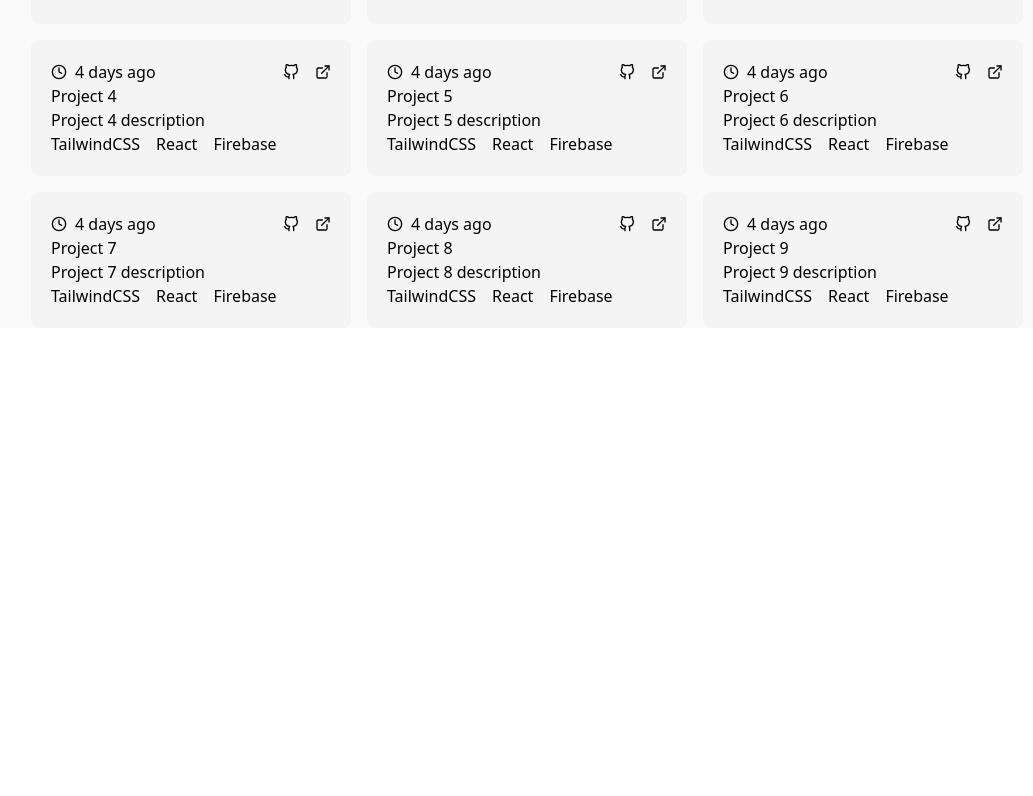
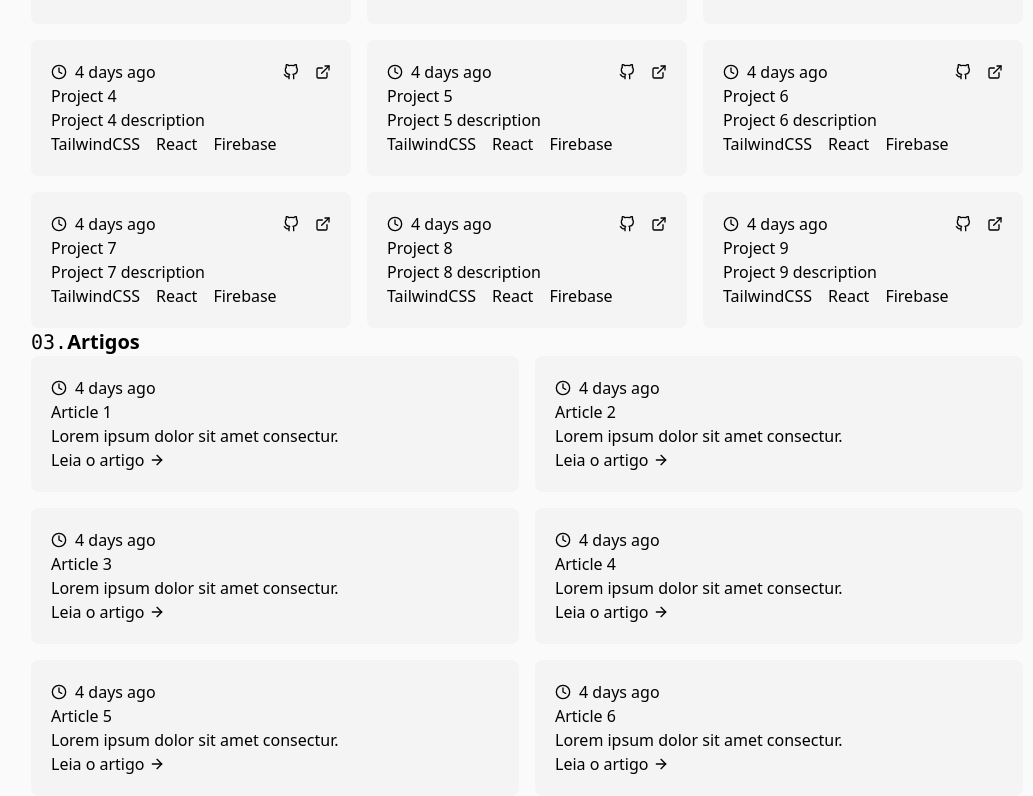
Before and after one commit to leottx/leotx-site, a Next.js app: page / in a window 1280 px wide. Shown: the part 592-1388 px from the top of the page, without its empty margins (113-1146 px from the left). Before the commit the page ends 920 px from the top, so only its background shows below. Built offline with nearby package versions, Linux system fonts and the light colour scheme.

Commit message:
feat: cria a estrutura e os estilos iniciais do componente Articles e cria as rotas da pagina de artigos

```diff
--- /dev/null
+++ b/src/components/Articles.js
@@ -0,0 +1,70 @@
+// Components
+import Link from "next/link";
+
+// Icons
+import { FiClock, FiArrowRight } from "react-icons/fi";
+
+const articles = [
+  {
+    id: "1",
+    title: "Article 1",
+    description: "Lorem ipsum dolor sit amet consectur.",
+  },
+  {
+    id: "2",
+    title: "Article 2",
+    description: "Lorem ipsum dolor sit amet consectur.",
+  },
+  {
+    id: "3",
+    title: "Article 3",
+    description: "Lorem ipsum dolor sit amet consectur.",
+  },
+  {
+    id: "4",
+    title: "Article 4",
+    description: "Lorem ipsum dolor sit amet consectur.",
+  },
+  {
+    id: "5",
+    title: "Article 5",
+    description: "Lorem ipsum dolor sit amet consectur.",
+  },
+  {
+    id: "6",
+    title: "Article 6",
+    description: "Lorem ipsum dolor sit amet consectur.",
+  },
+];
+
+export default function Articles() {
+  return (
+    <section>
+      <h2 className="text-xl">
+        <span className="font-mono">03.</span>
+        <span className="font-bold">Artigos</span>
+      </h2>
+      <ul className="grid grid-cols-filltwo gap-4">
+        {articles.map((article) => (
+          <li key={article.title} className="bg-zinc-100 p-5 rounded-lg">
+            <header className="flex gap-2 items-center">
+              <FiClock />
+              <time dateTime="2023-02-10 20:00">4 days ago</time>
+            </header>
+            <div>
+              <h3>
+                <Link href={`/articles/${article.id}`}>{article.title}</Link>
+              </h3>
+              <p>{article.description}</p>
+            </div>
+            <footer>
+              <p className="flex gap-1 items-center">
+                Leia o artigo <FiArrowRight />
+              </p>
+            </footer>
+          </li>
+        ))}
+      </ul>
+    </section>
+  );
+}
--- /dev/null
+++ b/src/pages/articles/[articleId].js
@@ -0,0 +1,11 @@
+import { useRouter } from "next/router";
+
+export default function ArticlePage() {
+  const { query } = useRouter();
+
+  return (
+    <div>
+      <h1>{query.articleId}</h1>
+    </div>
+  );
+}
--- a/src/pages/index.js
+++ b/src/pages/index.js
@@ -3,6 +3,7 @@ import Head from "next/head";
 import Hero from "@/components/Hero";
 import AboutMe from "@/components/AboutMe";
 import Projects from "@/components/Projects";
+import Articles from "@/components/Articles";
 
 export default function Home() {
   return (
@@ -13,6 +14,7 @@ export default function Home() {
       <Hero />
       <AboutMe />
       <Projects />
+      <Articles />
     </>
   );
 }
```
